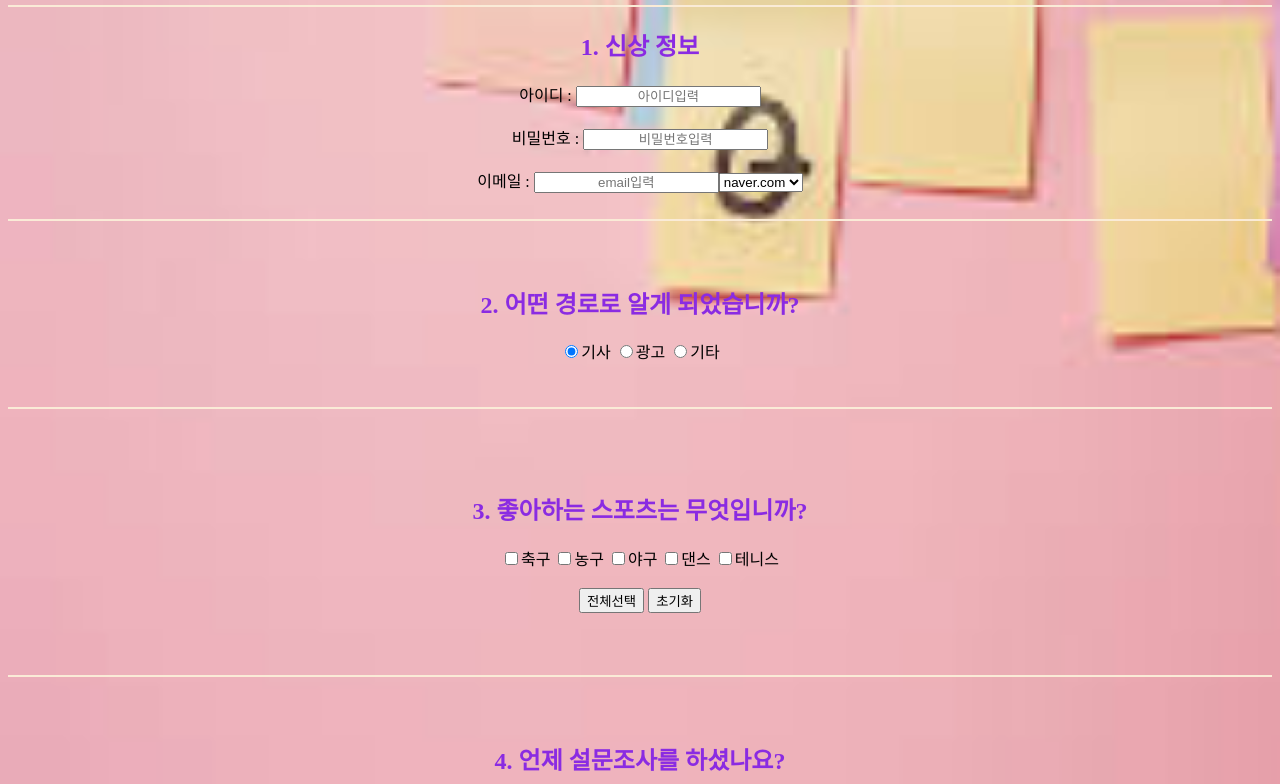
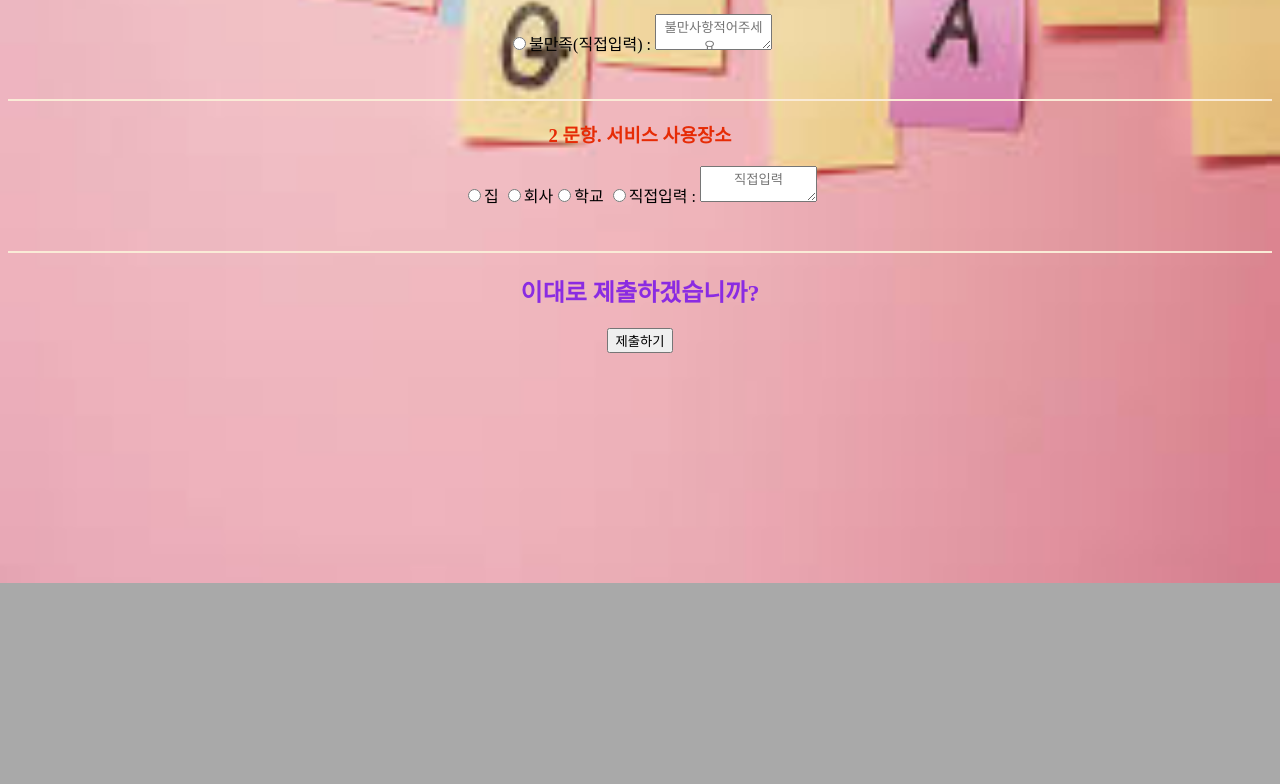
Before and after one commit to myungho2090/study, a website: page myungho/index.html in a window 1280 px wide. Shown: the part 217-1001 px from the top of the page. After the commit the page ends 800 px from the top, so only its background shows below. Drawn offline with Linux system fonts and the light colour scheme.

Commit message:
form태그
form태그 이렇게 하는게 맞나요..

1.html 태그열고닫기가 무슨말인지모르겠습니다 ㅠㅠㅠ
2. 모든 태그들이 body안에 적었습니다!
3.form태그 이렇게 활용하는게맞는지모르겠습니다!

```diff
--- a/myungho/index.html
+++ b/myungho/index.html
@@ -1,113 +1,72 @@
 <!DOCTYPE html>
-<html lang="en">
+<html lang="ko">
   <head>
     <meta charset="UTF-8" />
     <meta name="viewport" content="width=device-width, initial-scale=1.0" />
-    <title>설문조사TEST</title>
-    <link rel="stylesheet" href="./style.css" />
+    <title>설문조사만들기</title>
+    <link rel="stylesheet" href="style.css" />
+  </head>
+  <h1>*설문조사*</h1>
+  <br />
+  <br />
 
-  </head>
-  <style>
-    h1 {
-      text-align: center;
-    }
-
-
-  </style>
   <body>
-
-      <h1>설문조사TEST!!</h1>
-    <h3><<설문조사>></h3>
-    <p>아래 항목을 채워주세요!!</p>
-    <hr />
-    <h2>1. 신상 정보</h2>
-    <table>
-      <thead>
-        <form>
-          <tr>아이디 : <input type="text" value="" placeholder="아이디입력"</tr>
-          <br>
-          <br>
-          <tr>비밀번호 : <input type="password" value="" placeholder="비밀번호입력"</tr>
-          <br>
-          <br>
-          <tr>이메일 : <input type="email" value="" placeholder="email입력"</tr>
-        </form>
-      </thead>
-
-      </form>
-
-
-
-        <tbody>
-          <form>
-          <select class="select">
-            <option value="naver.com">naver.com</option>
-            <option value="gamil.com">gmail.com</option>
-            <option value="daum.net">daum.net</option>
-          </select>
-        </form>
-      <br>
-      <br>
-
-        <hr>
-
-        </tbody>
-       </thead>
-      </table>
-
-
+    <form>
+      <div>
+        <h3>1. 문항(서비스 만족도)</h3>
+        <label for="check1">
+          <input type="radio" value="" id="check1" name="first" />만족</label
+        >
+        <br />
+        <br />
+        <label for="check2">
+          <input
+            type="radio"
+            value=""
+            id="check2"
+            name="first"
+          />불만족(직접입력) : </label
+        ><textarea
+          name="textarea"
+          id="check2"
+          cols="12"
+          rows="2"
+          placeholder="불만사항적어주세요."
+        ></textarea>
+      </div>
       <br />
       <br />
-      <h2>2. 어떤 경로로 알게 되었습니까?</h2>
-      <from>
-        <label for="1"><input type="radio" id="1" name="checked" checked />기사</label>
-        <label for="2"><input type="radio" id="2" name="checked" />광고</label>
-        <label for="3"><input type="radio" id="3" name="checked" />기타</label>
-      </from>
-      <br>
-      <br>
-      <br>
+      <hr />
+      <div>
+        <h3>2 문항. 서비스 사용장소</h3>
+        <label for="check3"
+          ><input type="radio" id="check3" name="second" />집</label
+        >
+        <label for="check4"
+          ><input type="radio" id="check4" name="second" />회사</label
+        ><label for="check5"
+          ><input type="radio" id="check5" name="second" />학교</label
+        >
+        <label for="check6"
+          ><input type="radio" id="check6" name="second" />직접입력 :
+        </label>
 
-      <hr>
-
+        <textarea
+          name="textarea"
+          id="check6"
+          cols="12"
+          rows="2"
+          placeholder="직접입력"
+        ></textarea>
+        <br />
+      </div>
       <br />
       <br />
-      <br />
-
-      <h2>3. 좋아하는 스포츠는 무엇입니까?</h2>
-      <form>
-        <label for="축구"><input type="checkbox" value="축구" name="checkbox" id="축구"/>축구</label>
-        <label for="농구"><input type="checkbox" value="농구" name="checkbox" id="농구"/>농구</label>
-        <label for="야구"><input type="checkbox" value="야구" name="checkbox" id="야구"/>야구</label>
-        <label for="댄스"><input type="checkbox" value="댄스" name="checkbox" id="댄스"/>댄스</label>
-        <label for="테니스"><input type="checkbox" value="테니스" name="checkbox" id="테니스"/>테니스</label>
-        <br>
-        <br>
-        <input type="button" value="전체선택">
-        <input type="reset" value="초기화">
-      </form>
-      <br>
-      <br>
-      <br>
-      <hr>
-
-
-    </body>
-    <br>
-    <br>
-    <h2>4. 언제 설문조사를 하셨나요?</h2>
-    <br>
-    <form><input type="date" name="start"></form>
-
-
-    <br />
-    <br />
-    <br />
-    <hr>
-    <h3 style="color: brown;">이대로 전송하시겠습니까?</h3>
-      <form>
-        <button type="submit" value="예">예</button>
-        <button type="submit" value="아니오" >아니오</button>
-      </form>
-
+      <hr />
+      <div>
+        <h2>이대로 제출하겠습니까?</h2>
+        <button type="submit">제출하기</button>
+      </div>
+    </form>
+  </body>
 </html>
```
